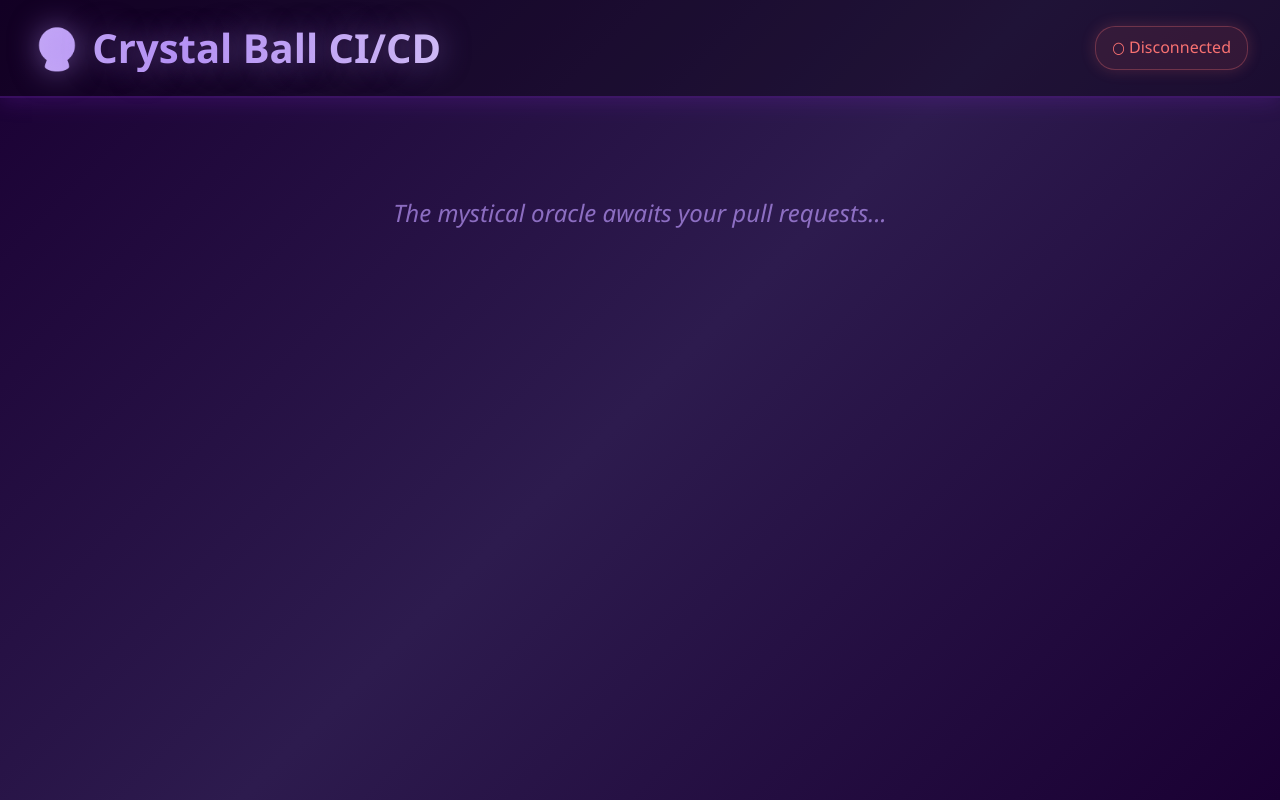
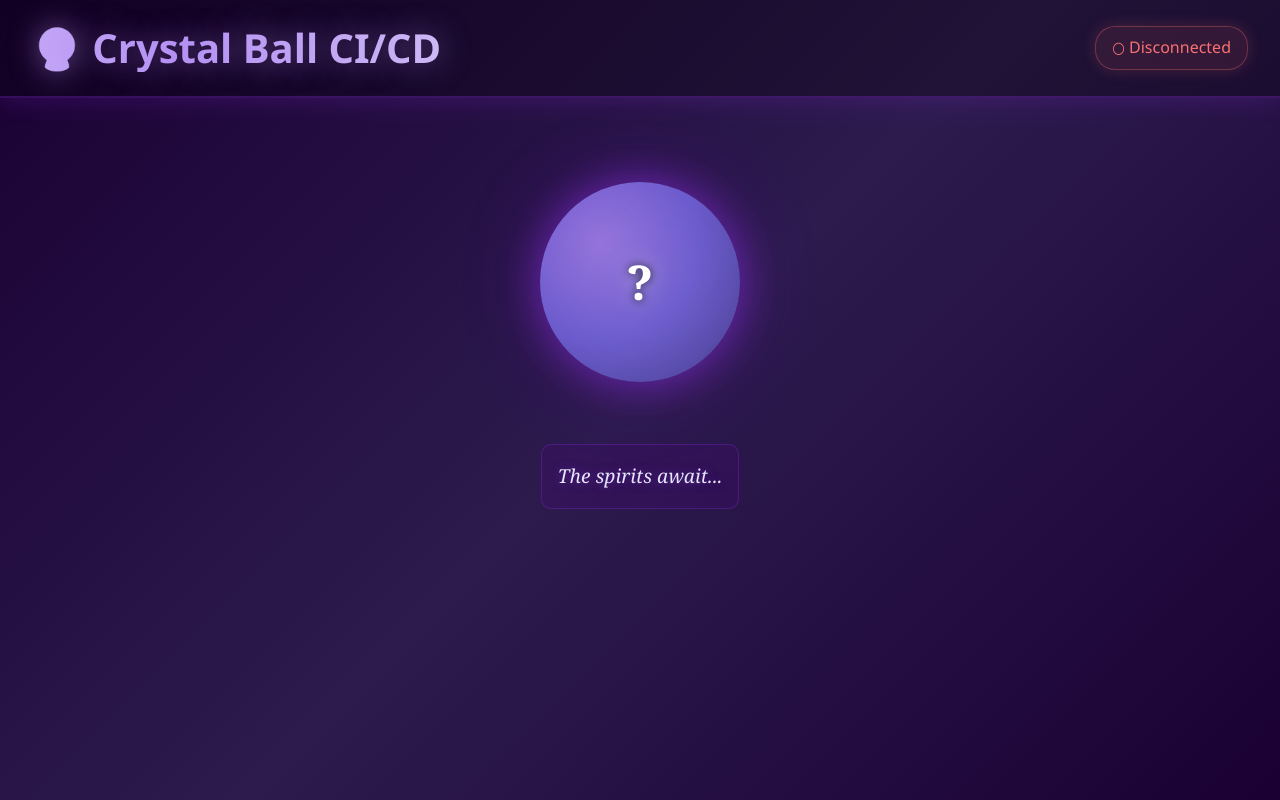
Before and after one commit to gagarinyury/crystal-ball-cicd-kiro, a React app in the folder frontend/: page / in a window 1280 px wide. Built offline with nearby package versions, Linux system fonts and the light colour scheme; no server answers; the HTML template or start-up script is replaced by a standard one.

Commit message:
Implement Crystal Ball component with mystical styling and animations

```diff
--- a/frontend/src/App.jsx
+++ b/frontend/src/App.jsx
@@ -1,11 +1,22 @@
-import { useState } from 'react'
+import { useState, useEffect } from 'react'
 import './App.css'
+import useWebSocket from './hooks/useWebSocket'
+import CrystalBall from './components/CrystalBall'
 
 function App() {
-  // State management for predictions and connection
+  // State management for predictions and history
   const [prediction, setPrediction] = useState(null)
   const [history, setHistory] = useState([])
-  const [connected, setConnected] = useState(false)
+
+  // WebSocket connection
+  const { connected, lastMessage, reconnectAttempt } = useWebSocket('ws://localhost:8000/ws')
+
+  // Handle incoming WebSocket messages
+  useEffect(() => {
+    if (lastMessage) {
+      setPrediction(lastMessage)
+    }
+  }, [lastMessage])
 
   return (
     <div className="app">
@@ -19,9 +30,7 @@ function App() {
       </header>
 
       <main className="app-main">
-        <div className="placeholder-message">
-          <p>The mystical oracle awaits your pull requests...</p>
-        </div>
+        <CrystalBall prediction={prediction} />
       </main>
     </div>
   )
--- /dev/null
+++ b/frontend/src/components/CrystalBall.css
@@ -0,0 +1,151 @@
+.crystal-ball-container {
+  display: flex;
+  flex-direction: column;
+  align-items: center;
+  gap: 2rem;
+  padding: 2rem;
+}
+
+.crystal-ball {
+  position: relative;
+  width: 250px;
+  height: 250px;
+  display: flex;
+  align-items: center;
+  justify-content: center;
+  animation: float 3s ease-in-out infinite;
+}
+
+/* Floating animation */
+@keyframes float {
+  0%, 100% {
+    transform: translateY(0px);
+  }
+  50% {
+    transform: translateY(-20px);
+  }
+}
+
+/* Orb with radial gradient background */
+.orb {
+  position: relative;
+  width: 200px;
+  height: 200px;
+  border-radius: 50%;
+  display: flex;
+  align-items: center;
+  justify-content: center;
+  box-shadow: 0 0 40px rgba(138, 43, 226, 0.6);
+  overflow: hidden;
+  transition: all 0.5s ease;
+}
+
+/* Color coding based on score */
+.orb.green {
+  background: radial-gradient(circle at 30% 30%, #90EE90, #228B22, #0a3d0a);
+  box-shadow: 0 0 40px rgba(144, 238, 144, 0.6), 0 0 80px rgba(144, 238, 144, 0.3);
+}
+
+.orb.yellow {
+  background: radial-gradient(circle at 30% 30%, #FFD700, #FFA500, #8B6914);
+  box-shadow: 0 0 40px rgba(255, 215, 0, 0.6), 0 0 80px rgba(255, 215, 0, 0.3);
+}
+
+.orb.red {
+  background: radial-gradient(circle at 30% 30%, #FF6B6B, #DC143C, #8B0000);
+  box-shadow: 0 0 40px rgba(255, 107, 107, 0.6), 0 0 80px rgba(255, 107, 107, 0.3);
+}
+
+.orb.neutral {
+  background: radial-gradient(circle at 30% 30%, #9370DB, #6A5ACD, #483D8B);
+  box-shadow: 0 0 40px rgba(138, 43, 226, 0.6), 0 0 80px rgba(138, 43, 226, 0.3);
+}
+
+/* Swirling mist animation */
+.mist {
+  position: absolute;
+  width: 100%;
+  height: 100%;
+  border-radius: 50%;
+  background: radial-gradient(circle, rgba(255, 255, 255, 0.1) 0%, transparent 70%);
+  animation: swirl 8s linear infinite;
+}
+
+@keyframes swirl {
+  0% {
+    transform: rotate(0deg) scale(1);
+    opacity: 0.3;
+  }
+  50% {
+    transform: rotate(180deg) scale(1.1);
+    opacity: 0.5;
+  }
+  100% {
+    transform: rotate(360deg) scale(1);
+    opacity: 0.3;
+  }
+}
+
+/* Score display */
+.score {
+  position: relative;
+  z-index: 10;
+  font-size: 3rem;
+  font-weight: bold;
+  color: white;
+  text-shadow: 0 0 10px rgba(0, 0, 0, 0.8), 0 0 20px rgba(255, 255, 255, 0.5);
+  font-family: 'Georgia', serif;
+}
+
+/* Gazing animation - pulse and glow effects */
+.crystal-ball.gazing .orb {
+  animation: pulse 2s ease-in-out;
+}
+
+@keyframes pulse {
+  0%, 100% {
+    transform: scale(1);
+    filter: brightness(1);
+  }
+  25% {
+    transform: scale(1.05);
+    filter: brightness(1.3);
+  }
+  50% {
+    transform: scale(1.1);
+    filter: brightness(1.5);
+  }
+  75% {
+    transform: scale(1.05);
+    filter: brightness(1.3);
+  }
+}
+
+.crystal-ball.gazing .mist {
+  animation: swirl 2s linear, glow 2s ease-in-out;
+}
+
+@keyframes glow {
+  0%, 100% {
+    opacity: 0.3;
+  }
+  50% {
+    opacity: 0.8;
+  }
+}
+
+/* Mystical message */
+.mystical-message {
+  max-width: 500px;
+  text-align: center;
+  font-size: 1.2rem;
+  color: #E6E6FA;
+  font-style: italic;
+  font-family: 'Georgia', serif;
+  line-height: 1.6;
+  text-shadow: 0 0 10px rgba(138, 43, 226, 0.5);
+  padding: 1rem;
+  background: rgba(75, 0, 130, 0.2);
+  border-radius: 10px;
+  border: 1px solid rgba(138, 43, 226, 0.3);
+}
--- /dev/null
+++ b/frontend/src/components/CrystalBall.jsx
@@ -0,0 +1,44 @@
+import { useState, useEffect } from 'react'
+import './CrystalBall.css'
+
+function CrystalBall({ prediction }) {
+  const [isGazing, setIsGazing] = useState(false)
+
+  // Trigger gazing animation when new prediction arrives
+  useEffect(() => {
+    if (prediction) {
+      setIsGazing(true)
+      const timer = setTimeout(() => setIsGazing(false), 2000)
+      return () => clearTimeout(timer)
+    }
+  }, [prediction])
+
+  // Determine color based on prediction score
+  const getScoreColor = (score) => {
+    if (score >= 80) return 'green'
+    if (score >= 60) return 'yellow'
+    return 'red'
+  }
+
+  const score = prediction?.prediction_score ?? null
+  const message = prediction?.mystical_message ?? 'The spirits await...'
+  const scoreColor = score !== null ? getScoreColor(score) : 'neutral'
+
+  return (
+    <div className="crystal-ball-container">
+      <div className={`crystal-ball ${isGazing ? 'gazing' : ''}`}>
+        <div className={`orb ${scoreColor}`}>
+          <div className="mist"></div>
+          <div className="score">
+            {score !== null ? `${score}%` : '?'}
+          </div>
+        </div>
+      </div>
+      <div className="mystical-message">
+        {message}
+      </div>
+    </div>
+  )
+}
+
+export default CrystalBall
--- /dev/null
+++ b/frontend/src/hooks/useWebSocket.js
@@ -0,0 +1,112 @@
+import { useState, useEffect, useRef, useCallback } from 'react';
+
+/**
+ * Custom hook for WebSocket connection with auto-reconnect
+ *
+ * @param {string} url - WebSocket server URL
+ * @returns {Object} - { connected, lastMessage, reconnectAttempt }
+ */
+function useWebSocket(url) {
+  const [connected, setConnected] = useState(false);
+  const [lastMessage, setLastMessage] = useState(null);
+  const [reconnectAttempt, setReconnectAttempt] = useState(0);
+
+  const wsRef = useRef(null);
+  const reconnectTimeoutRef = useRef(null);
+  const reconnectAttemptsRef = useRef(0);
+
+  // Exponential backoff sequence: 1s, 2s, 4s, 8s, 16s, max 30s
+  const backoffSequence = [1000, 2000, 4000, 8000, 16000];
+  const maxBackoff = 30000;
+
+  const connect = useCallback(() => {
+    // Clean up existing connection
+    if (wsRef.current) {
+      wsRef.current.close();
+      wsRef.current = null;
+    }
+
+    try {
+      const ws = new WebSocket(url);
+      wsRef.current = ws;
+
+      ws.onopen = () => {
+        console.log('WebSocket connected');
+        setConnected(true);
+        // Reset reconnect attempts on successful connection
+        reconnectAttemptsRef.current = 0;
+        setReconnectAttempt(0);
+      };
+
+      ws.onmessage = (event) => {
+        try {
+          const data = JSON.parse(event.data);
+          setLastMessage(data);
+        } catch (error) {
+          console.error('Failed to parse WebSocket message:', error);
+        }
+      };
+
+      ws.onclose = () => {
+        console.log('WebSocket disconnected');
+        setConnected(false);
+        wsRef.current = null;
+
+        // Schedule reconnection with exponential backoff
+        scheduleReconnect();
+      };
+
+      ws.onerror = (error) => {
+        console.error('WebSocket error:', error);
+      };
+
+    } catch (error) {
+      console.error('Failed to create WebSocket connection:', error);
+      setConnected(false);
+      scheduleReconnect();
+    }
+  }, [url]);
+
+  const scheduleReconnect = useCallback(() => {
+    // Clear any existing reconnect timeout
+    if (reconnectTimeoutRef.current) {
+      clearTimeout(reconnectTimeoutRef.current);
+    }
+
+    // Calculate delay with exponential backoff
+    const delay = reconnectAttemptsRef.current < backoffSequence.length
+      ? backoffSequence[reconnectAttemptsRef.current]
+      : maxBackoff;
+
+    console.log(`Reconnecting in ${delay}ms... (attempt ${reconnectAttemptsRef.current + 1})`);
+
+    reconnectTimeoutRef.current = setTimeout(() => {
+      reconnectAttemptsRef.current++;
+      setReconnectAttempt(reconnectAttemptsRef.current);
+      connect();
+    }, delay);
+  }, [connect, backoffSequence, maxBackoff]);
+
+  // Initial connection on mount
+  useEffect(() => {
+    connect();
+
+    // Cleanup on unmount
+    return () => {
+      if (reconnectTimeoutRef.current) {
+        clearTimeout(reconnectTimeoutRef.current);
+      }
+      if (wsRef.current) {
+        wsRef.current.close();
+      }
+    };
+  }, [connect]);
+
+  return {
+    connected,
+    lastMessage,
+    reconnectAttempt
+  };
+}
+
+export default useWebSocket;
```
Also changed, not shown: 1 other file (tests, documents, lock files or other folders).
